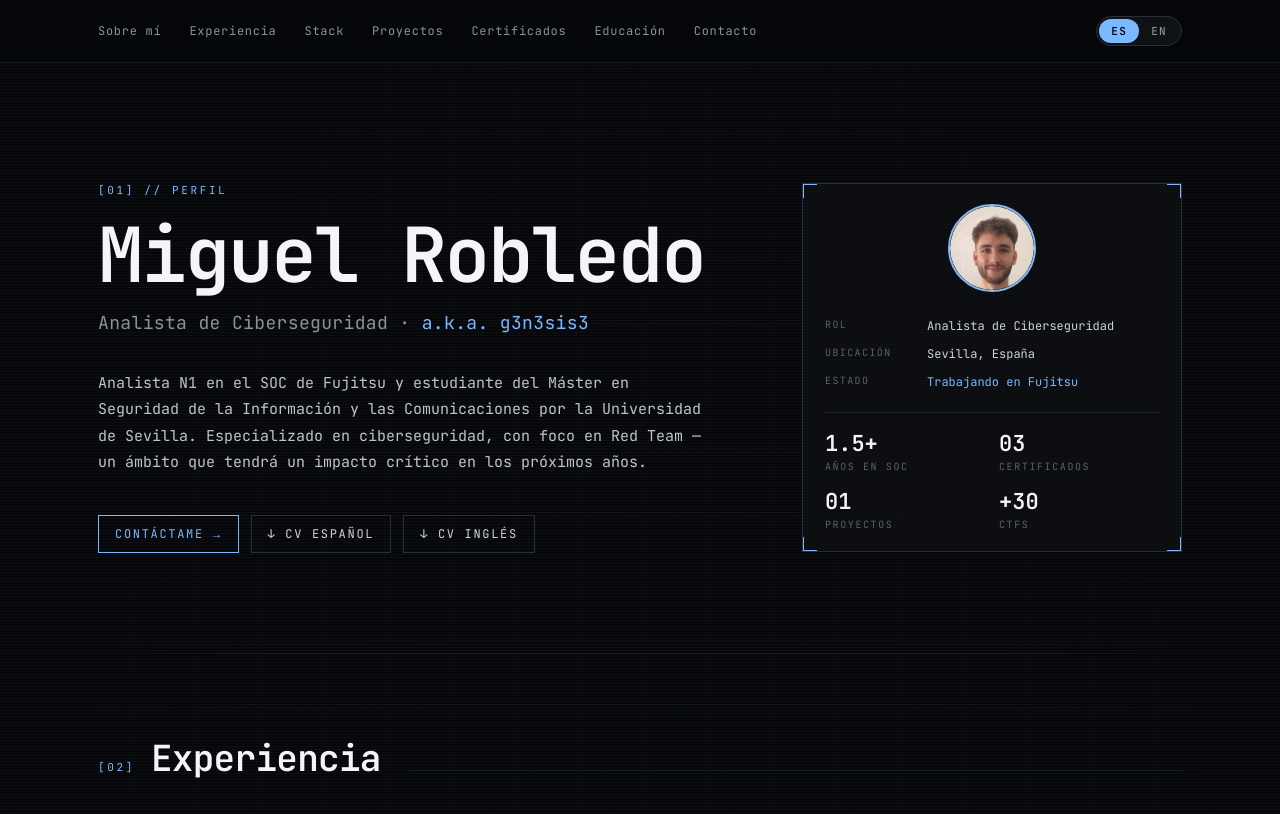
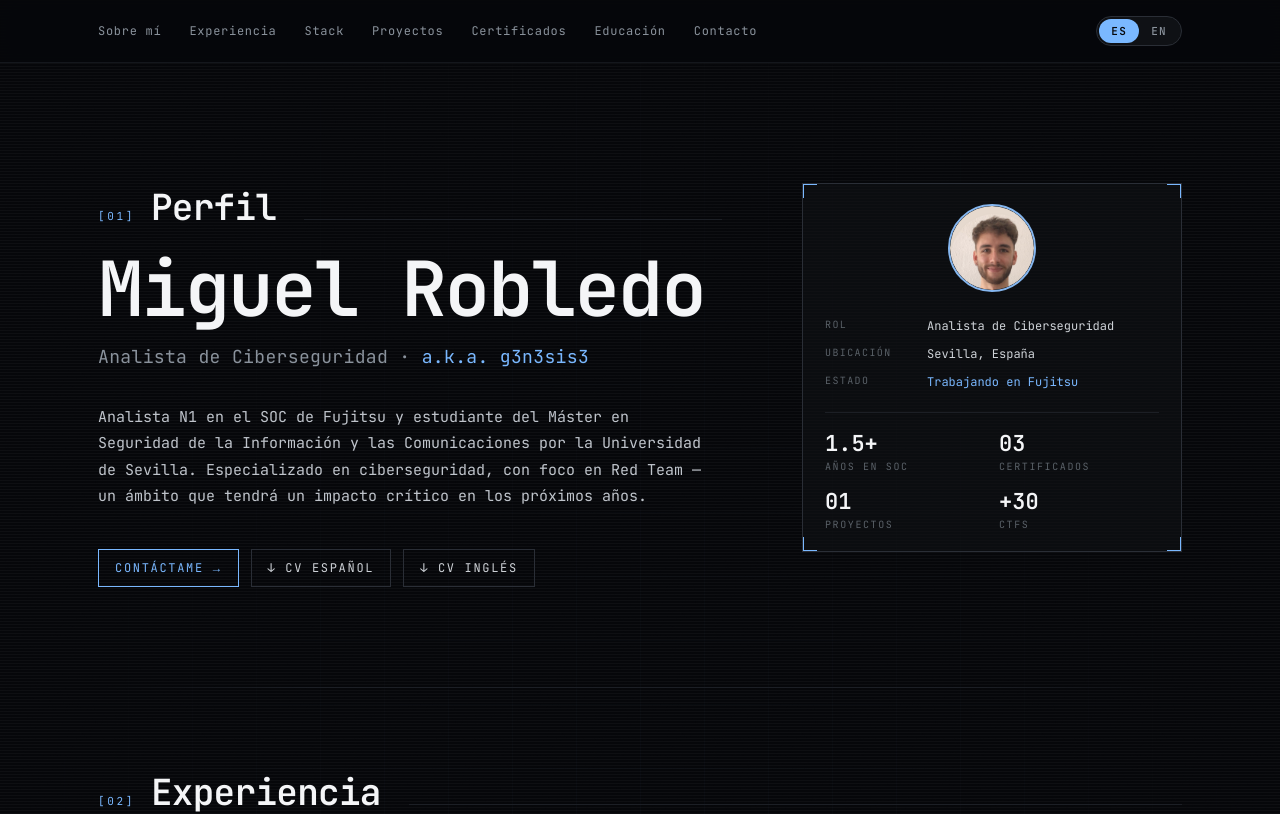
Before and after one commit to g3n3sis3/g3n3sis3.github.io, a React (Vite) app: page / in a window 1280 px wide. Shown: the top 814 px of the page. Built offline with nearby package versions, Linux system fonts and the light colour scheme.

Commit message:
fix: hero section header matches SectionHeader style

```diff
--- a/src/components/VariantA.jsx
+++ b/src/components/VariantA.jsx
@@ -95,8 +95,8 @@ export default function VariantA({ effectsIntensity = 0.5 }) {
       <section id="about" className="resp-hero-section">
         <div className="resp-hero-grid">
           <div>
-            <div style={{ fontSize: 11, color: accent, letterSpacing: '0.24em', marginBottom: 20 }}>
-              [01] // {lang === 'es' ? 'PERFIL' : 'PROFILE'}
+            <div style={{ marginBottom: 20 }}>
+              <SectionHeader idx="01" label={lang === 'es' ? 'Perfil' : 'Profile'} accent={accent} lang={lang} />
             </div>
             <h1 className="resp-hero-title">
               <ScrambleText text={D.identity.name} duration={700} trigger="mount" />
```
